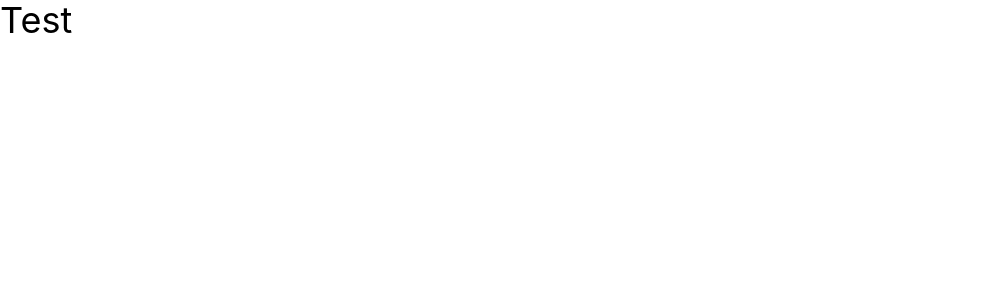
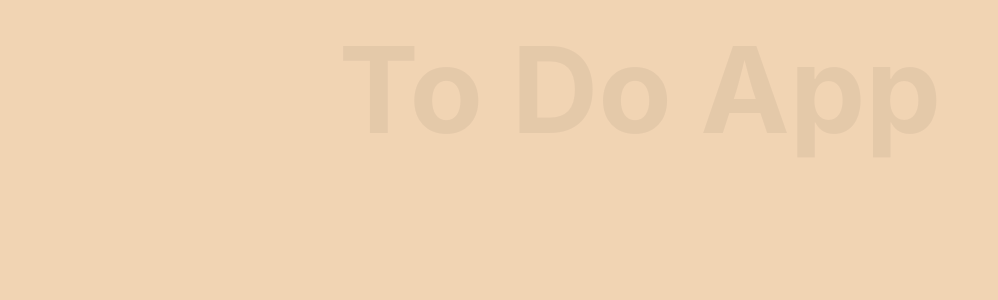
Before and after one commit to MatthewsRicky/NextToDo, a React (Vite) app: page / in a window 1280 px wide. Shown: the top 300 px of the page, without its empty margins (0-998 px from the left). Built offline with nearby package versions, Linux system fonts and the light colour scheme.

Commit message:
Title styling

```diff
--- a/src/App.tsx
+++ b/src/App.tsx
@@ -1,7 +1,9 @@
 function App() {
   return (
-    <div>
-      <h1 className="text-4xl">Test</h1>
+    <div className="font-sans bg-[#F1D4B3] min-h-screen">
+      <h1 className="text-[120px] font-bold text-black/5 absolute left-1/2 -translate-x-1/2">
+        To Do App
+      </h1>
     </div>
   );
 }
```
